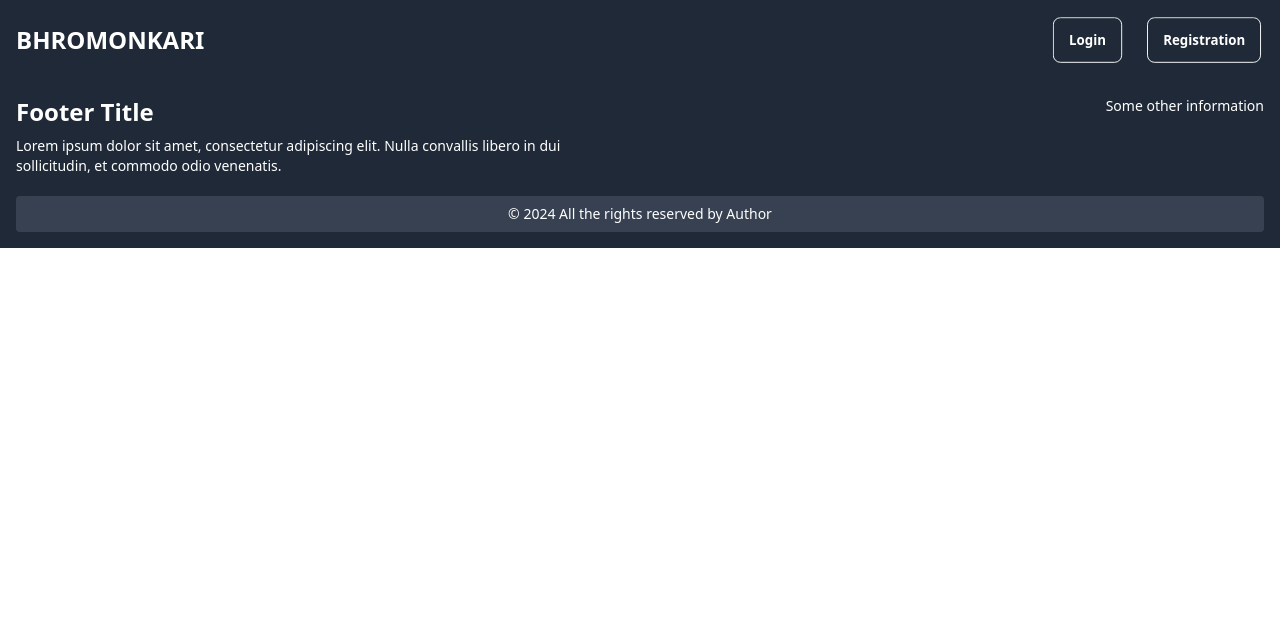
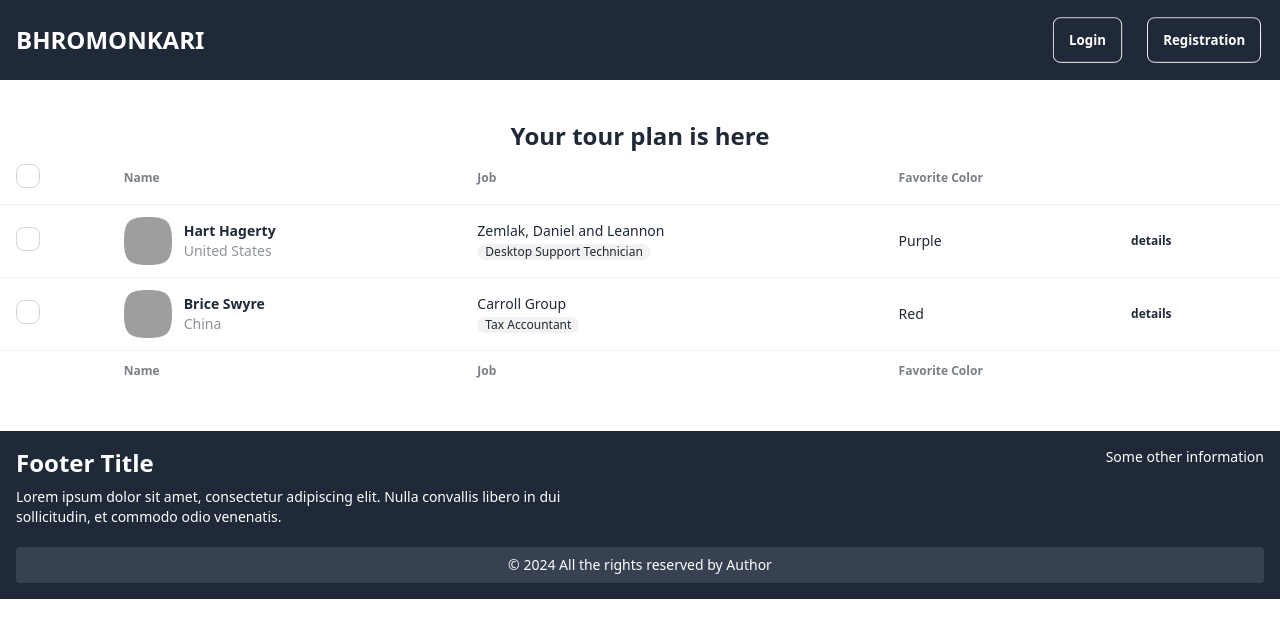
Before and after one commit to mehedishopnil/Bhromonkari, a React (Vite) app: page /tour-plan in a window 1280 px wide. Shown: the top 638 px of the page. Built offline with nearby package versions, Linux system fonts and the light colour scheme; no server answers; grey boxes are pictures that could not be loaded.

Commit message:
tour plan updaet

```diff
--- a/src/Page/CategoryPage/CategoryPage.jsx
+++ b/src/Page/CategoryPage/CategoryPage.jsx
@@ -50,8 +50,16 @@ const CategoryPage = () => {
   }
 
   if (loading) {
-    return <div><Loading/></div>;
+    return <div><Loading /></div>;
   }
+
+  const truncateDescription = (description, wordLimit) => {
+    const words = description.split(' ');
+    if (words.length > wordLimit) {
+      return words.slice(0, wordLimit).join(' ') + '...';
+    }
+    return description;
+  };
 
   return (
     <div className="container mx-auto px-4">
@@ -65,7 +73,7 @@ const CategoryPage = () => {
               <img src={item.image} alt={item.name} className="w-full h-[300px] object-cover mb-2 rounded-md" />
               <h3 className="text-xl font-bold mb-2">{item.name}</h3>
               <p className="mb-2">Location: {item.location}</p>
-              <p>{item.description}</p>
+              <p>{truncateDescription(item.description, 50)}</p>
             </div>
           </Link>
         ))}
--- a/src/Page/Registration/Registration.jsx
+++ b/src/Page/Registration/Registration.jsx
@@ -32,7 +32,6 @@ const Registration = () => {
       });
   };
 
-
   const handleGoogleLogin = async () => {
     try {
       const result = await googleLogin();
@@ -55,7 +54,7 @@ const Registration = () => {
         `,
         },
       });
-      isRegistration(true);
+      setIsRegistration(true);
       navigate(from, { replace: true });
     } catch (error) {
       console.log(error);
@@ -131,7 +130,6 @@ const Registration = () => {
             </div>
           </form>
 
-
           <div className="divider">OR</div> {/* Divider between login methods */}
 
           {/* Google Login */}
@@ -144,7 +142,6 @@ const Registration = () => {
               Register with Google
             </button>
           </div>
-
         </div>
 
         <div className="text-center lg:text-left">
--- a/src/Page/TourPlan/TourPlan.jsx
+++ b/src/Page/TourPlan/TourPlan.jsx
@@ -1,8 +1,101 @@
 
 const TourPlan = () => {
     return (
-        <div>
+        <div className="container mx-auto my-10">
+            <h1 className="text-center text-2xl font-bold">Your tour plan is here</h1>
 
+            <div className="overflow-x-auto">
+  <table className="table">
+    {/* head */}
+    <thead>
+      <tr>
+        <th>
+          <label>
+            <input type="checkbox" className="checkbox" />
+          </label>
+        </th>
+        <th>Name</th>
+        <th>Job</th>
+        <th>Favorite Color</th>
+        <th></th>
+      </tr>
+    </thead>
+    <tbody>
+      {/* row 1 */}
+      <tr>
+        <th>
+          <label>
+            <input type="checkbox" className="checkbox" />
+          </label>
+        </th>
+        <td>
+          <div className="flex items-center gap-3">
+            <div className="avatar">
+              <div className="mask mask-squircle w-12 h-12">
+                <img src="https://img.daisyui.com/tailwind-css-component-profile-2@56w.png" alt="Avatar Tailwind CSS Component" />
+              </div>
+            </div>
+            <div>
+              <div className="font-bold">Hart Hagerty</div>
+              <div className="text-sm opacity-50">United States</div>
+            </div>
+          </div>
+        </td>
+        <td>
+          Zemlak, Daniel and Leannon
+          <br/>
+          <span className="badge badge-ghost badge-sm">Desktop Support Technician</span>
+        </td>
+        <td>Purple</td>
+        <th>
+          <button className="btn btn-ghost btn-xs">details</button>
+        </th>
+      </tr>
+      {/* row 2 */}
+      <tr>
+        <th>
+          <label>
+            <input type="checkbox" className="checkbox" />
+          </label>
+        </th>
+        <td>
+          <div className="flex items-center gap-3">
+            <div className="avatar">
+              <div className="mask mask-squircle w-12 h-12">
+                <img src="https://img.daisyui.com/tailwind-css-component-profile-3@56w.png" alt="Avatar Tailwind CSS Component" />
+              </div>
+            </div>
+            <div>
+              <div className="font-bold">Brice Swyre</div>
+              <div className="text-sm opacity-50">China</div>
+            </div>
+          </div>
+        </td>
+        <td>
+          Carroll Group
+          <br/>
+          <span className="badge badge-ghost badge-sm">Tax Accountant</span>
+        </td>
+        <td>Red</td>
+        <th>
+          <button className="btn btn-ghost btn-xs">details</button>
+        </th>
+      </tr>
+
+    </tbody>
+    {/* foot */}
+    <tfoot>
+      <tr>
+        <th></th>
+        <th>Name</th>
+        <th>Job</th>
+        <th>Favorite Color</th>
+        <th></th>
+      </tr>
+    </tfoot>
+
+  </table>
+</div>
         </div>
     );
 };
--- a/src/components/SingleTourPlace/SingleTourPlace.jsx
+++ b/src/components/SingleTourPlace/SingleTourPlace.jsx
@@ -47,6 +47,13 @@ const SingleTourPlace = () => {
     return <div><Loading /></div>;
   }
 
+  const formatDescription = (description) => {
+    const paragraphs = description.split('\n').filter(paragraph => paragraph.trim() !== '');
+    return paragraphs.map((paragraph, index) => (
+      <p key={index} className="mb-4 text-justify">{paragraph}</p>
+    ));
+  };
+
   return (
     <div className="container mx-auto px-4">
       <h2 className="text-center text-2xl font-bold py-5">{tourPlace.name}</h2>
@@ -55,7 +62,7 @@ const SingleTourPlace = () => {
           <img src={tourPlace.image} alt={tourPlace.name} className="w-full h-auto rounded-lg shadow-md mb-4" />
           <div className="mb-4">
             <p className="text-xl mb-2">Location: {tourPlace.location}</p>
-            <p className="mb-2 text-justify">{tourPlace.description}</p>
+            <div>{formatDescription(tourPlace.description)}</div>
             <p>{tourPlace.details}</p>
           </div>
         </div>
@@ -77,7 +84,7 @@ const SingleTourPlace = () => {
           </div>
 
           <div className="border rounded-lg p-4 mb-4 shadow-md">
-            <h3 className="text-xl text-red-500 font-semibold mb-2">Red Alert Zone </h3>
+            <h3 className="text-xl text-red-500 font-semibold mb-2">Red Alert Zone</h3>
             <div className='flex gap-3'>
               <AiFillAlert className='text-red-500 text-2xl' />
               <p className='font-bold'>{tourPlace.redAlartPlace}</p>
--- a/src/providers/AuthProviders.jsx
+++ b/src/providers/AuthProviders.jsx
@@ -51,12 +51,22 @@ const AuthProviders = ({ children }) => {
     }
   };
 
-  const createUser = async (name, photoUrl, email, password) => {
+  const createUser = async (name, email, password) => {
     setLoading(true);
     try {
+      // Check if the user already exists
+      const existingUserResponse = await fetch(`https://bhromonkari-server.vercel.app/users?email=${email}`);
+      if (!existingUserResponse.ok) {
+        throw new Error(`Error checking existing user: HTTP status ${existingUserResponse.status}`);
+      }
+      const existingUsers = await existingUserResponse.json();
+      if (existingUsers.length > 0) {
+        throw new Error('User already registered');
+      }
+
       const userCredential = await createUserWithEmailAndPassword(auth, email, password);
-      await updateProfile(userCredential.user, { displayName: name, photoURL: photoUrl });
-      const saveUser = { name, email, photoUrl };
+      await updateProfile(userCredential.user, { displayName: name, photoURL: null });
+      const saveUser = { name, email, photoUrl: null };
       const response = await fetch("https://bhromonkari-server.vercel.app/users", {
         method: "POST",
         headers: { "Content-Type": "application/json" },
@@ -85,6 +95,7 @@ const AuthProviders = ({ children }) => {
       setLoading(false);
     }
   };
+
 
   const updateUser = async (email, updates) => {
     try {
```
Lines whose indentation alone changed are shown as unchanged.
